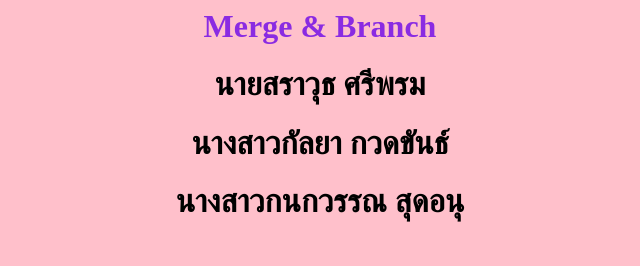
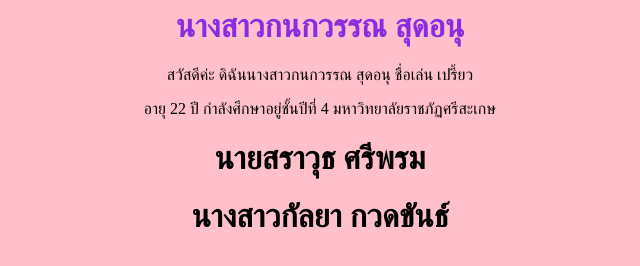
Before and after one commit to kanokwan112509/reverttestihg, a plain HTML site: page 01.html in a window 1280 px wide. Shown: the whole page, without its empty margins (320-960 px from the left). Drawn offline with Linux system fonts and the light colour scheme.

Commit message:
Revert "แก้ไข"
This reverts commit ebd5ab8c34de74780c7cdcd05b72d99c0b2bd321.

```diff
--- a/01.html
+++ b/01.html
@@ -4,14 +4,14 @@
     </head>
     <body style="background-color: pink;">
         <center>
-        <h1 style="color: blueviolet;" >Merge & Branch</h1>
+        <h1 style="color: blueviolet;" >นางสาวกนกวรรณ สุดอนุ</h1>
 
-
+        <p>สวัสดีค่ะ ดิฉันนางสาวกนกวรรณ สุดอนุ   ชื่อเล่น เปรี้ยว</p>
+            <p>อายุ 22 ปี  กำลังศึกษาอยู่ชั้นปีที่ 4  มหาวิทยาลัยราชภัฏศรีสะเกษ</p>
 
 
         <p><h1>นายสราวุธ  ศรีพรม</h1></p>
         <p><h1>นางสาวกัลยา  กวดขันธ์</h1></p>
-        <p><h1>นางสาวกนกวรรณ  สุดอนุ</h1></p>
 
     </center>
     </body>
```
